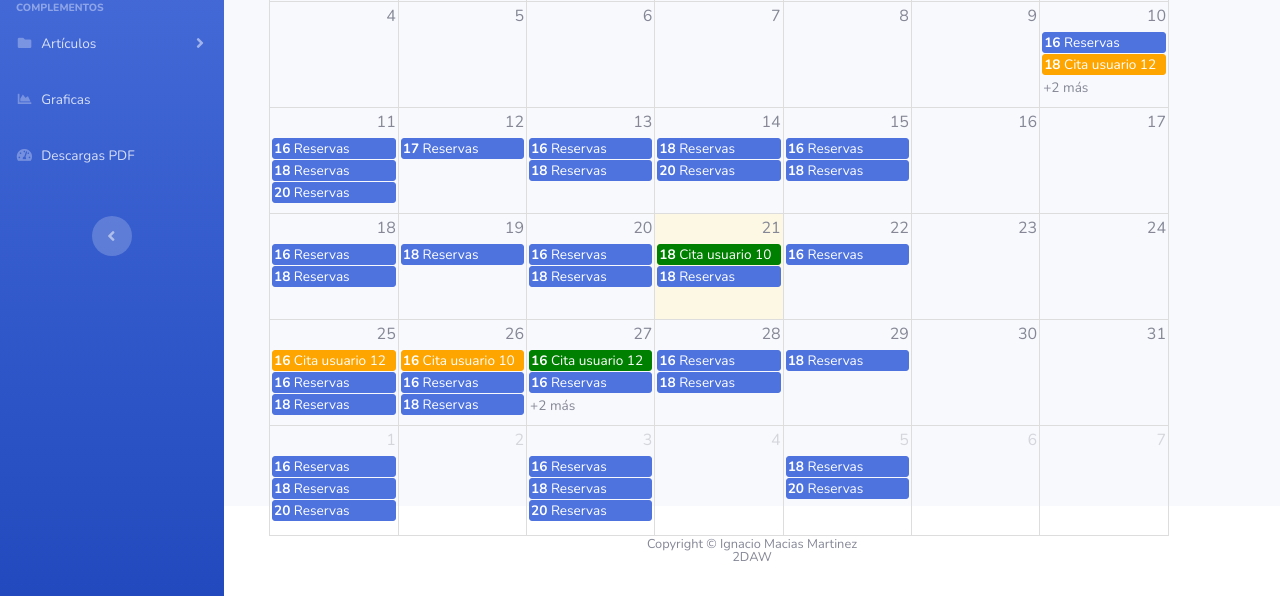
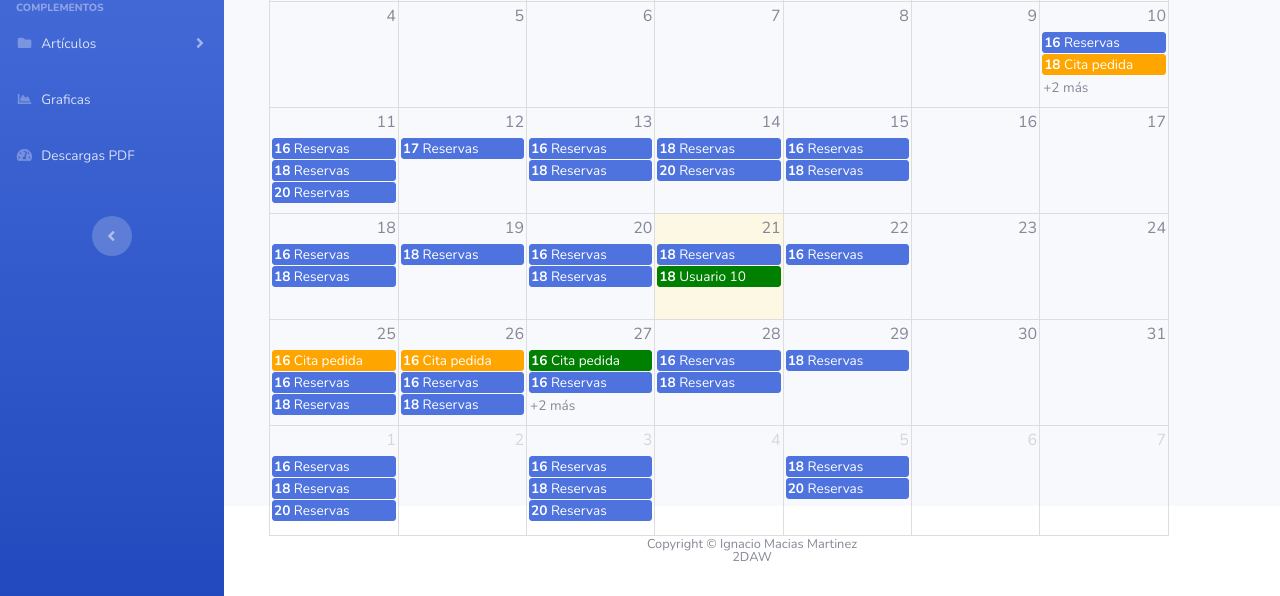
Before and after one commit to Nacho86/ProyectoFinal, a PHP site: page /administrador/index.php in a window 1280 px wide. Shown: the part 289-885 px from the top of the page. Run offline with PHP 8.4, Linux system fonts and the light colour scheme; a user stored in the database is signed in; data comes from the database, SQL or seed files in the repository; some libraries are stand-ins or nearby versions.

Commit message:
mejoras en el diseño

```diff
--- a/ConsultaNutricion/administrador/index.php
+++ b/ConsultaNutricion/administrador/index.php
@@ -45,13 +45,16 @@
         } else {
             $color = 'orange';
         }
-        if ($i == 0) {
-            $eventos_calendario .= '{title: "Cita usuario ' . $citas[$i]['ID_Usuario'] . '", start: "' . $citas[$i]['fecha'] . '", end: "' . $citas[$i]['fecha'] . '", color: "' . $color . '", textColor: "white", descripcion: "Cita usuario ' . $citas[$i]['ID_Usuario'] . '"}';
-        } else {
-            $eventos_calendario .= ', {title: "Cita usuario ' . $citas[$i]['ID_Usuario'] . '", start: "' . $citas[$i]['fecha'] . '", end: "' . $citas[$i]['fecha'] . '", color: "' . $color . '", textColor: "white", descripcion: "Cita usuario ' . $citas[$i]['ID_Usuario'] . '"}';
+        if ($i == 0 && $color== 'green') {
+            $eventos_calendario .= '{title: "Usuario ' . $citas[$i]['ID_Usuario'] . '", start: "' . $citas[$i]['fecha'] . '", end: "' . $citas[$i]['fecha'] . '", color: "'.$color.'", textColor: "white", descripcion: "Cita usuario ' . $citas[$i]['ID_Usuario'] . '"}';
+        } else if ($i ==0) {
+            $eventos_calendario .= '{title: "Cita pedida ", start: "' . $citas[$i]['fecha'] . '", end: "' . $citas[$i]['fecha'] . '", color: "'.$color.'", textColor: "white", descripcion: "Cita usuario ' . $citas[$i]['ID_Usuario'] . '"}';
+        }else{
+            $eventos_calendario .= ', {title: "Cita pedida ", start: "' . $citas[$i]['fecha'] . '", end: "' . $citas[$i]['fecha'] . '", color: "'.$color.'", textColor: "white", descripcion: "Cita usuario ' . $citas[$i]['ID_Usuario'] . '"}';
         }
     }
 }
+
 
 if (count($fechas) > 0) {
     for ($j = 0; $j < count($fechas); $j++) {
@@ -762,7 +765,11 @@
                 <div class="modal-body">Estas seguro que quieres cerrar tu sesión?</div>
                 <div class="modal-footer">
                     <button class="btn btn-secondary" type="button" data-dismiss="modal">Cancelar</button>
-                    <a class="btn btn-primary" href="#" ">Cerrar</a>
+                    <form action="../cerrarSesion.php" method="post">
+                        <input  class="btn btn-primary"  id="cerrar"
+                                type="submit" value="Cerrar ">
+                        <input type="hidden" name="logout">
+                    </form>
                 </div>
             </div>
         </div>
--- a/ConsultaNutricion/index.php
+++ b/ConsultaNutricion/index.php
@@ -97,7 +97,7 @@
                             <div class="dropdown-menu " style="border-color: transparent; background-color: #212529;"
                                  aria-labelledby="dropdownMenu2">
                                 <a href="pagCitas.php">
-                                    <button class="dropdown-item btn bg-transparent" style="color: #9362bd" id="valenciano"
+                                    <button class="dropdown-item btn bg-transparent" style="color: #9362bd" id="pedirCita"
                                             type="button">Pedir cita
                                     </button></a>
                                 <form action="cerrarSesion.php" method="post">
@@ -348,7 +348,7 @@
                     </li>
                     <li class="timeline-inverted ">
                         <?php if (!isset($_SESSION['nombre'])) : ?>
-                        <a href="formulario.php" >
+                        <a data-toggle="modal" href="#entrada" >
                         <?php else : ?>
                             <a href="pagCitas.php">
                             <?php endif; ?>
```
Also changed, not shown: ConsultaNutricion/pagCitas.php (+14 -6 lines).
